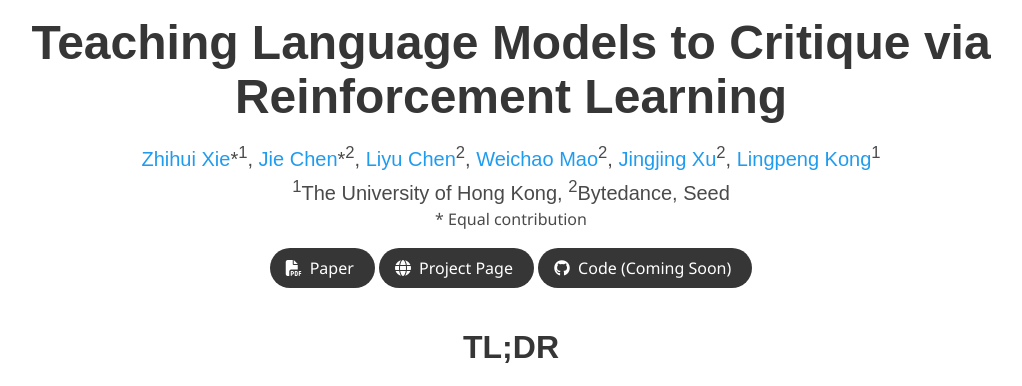
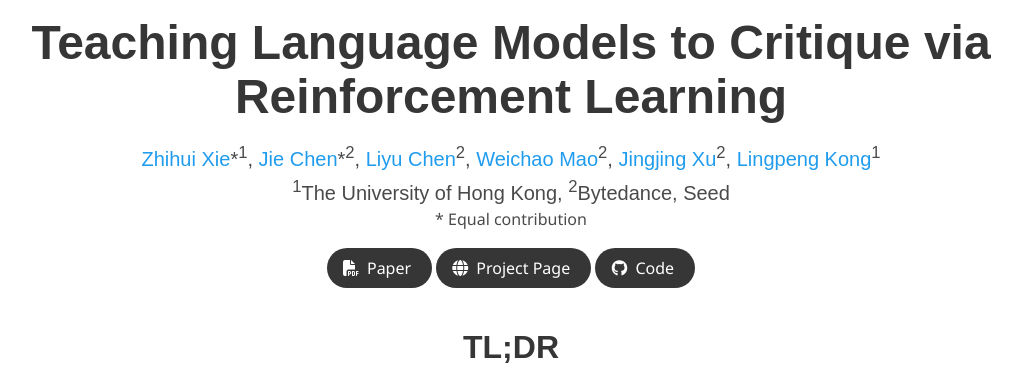
Before and after one commit to critic-rl/critic-rl.github.io, a plain HTML site: page index.html in a window 1280 px wide. Shown: the top 386 px of the page, without its empty margins (129-1151 px from the left). Drawn offline with nearby package versions, Linux system fonts and the light colour scheme; some icons are missing; a web font is replaced by a local one.

Commit message:
Update index.html

```diff
--- a/index.html
+++ b/index.html
@@ -100,11 +100,11 @@
                 </a>
               </span>
               <span class="link-block">
-                <a href="https://github.com/zhxieml/critic-rl" class="external-link button is-normal is-rounded is-dark">
+                <a href="https://github.com/HKUNLP/critic-rl" class="external-link button is-normal is-rounded is-dark">
                   <span class="icon">
                       <i class="fab fa-github"></i>
                   </span>
-                  <span>Code (Coming Soon)</span>
+                  <span>Code</span>
                   </a>
               </span>
             </div>
```
